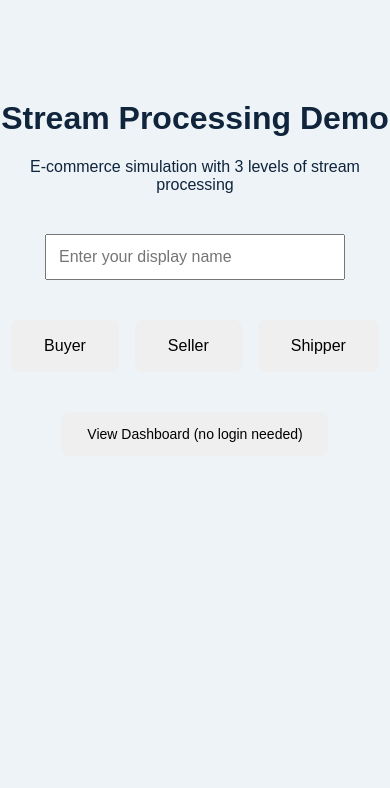
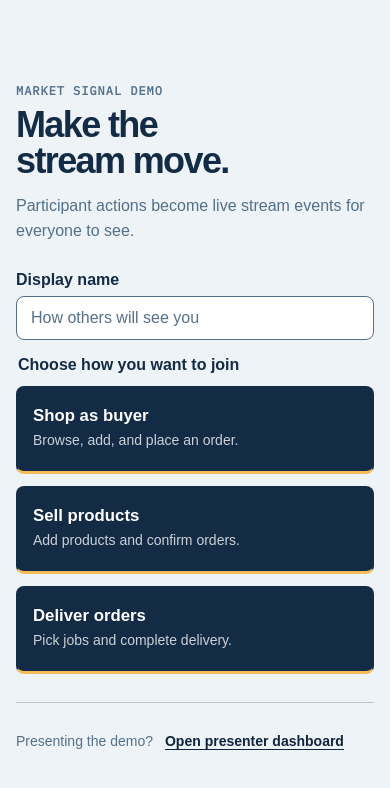
Before and after one commit to alukito/flink-demo, a React (Vite) app in the folder web/: page / in a window 390 px wide. Shown: the top 788 px of the page. Built offline with nearby package versions, Linux system fonts and the light colour scheme.

Commit message:
feat: redesign mobile audience entry

```diff
--- /dev/null
+++ b/web/src/components/RoleLayout.tsx
@@ -0,0 +1,45 @@
+import type { ReactNode } from 'react';
+import { SignalTrace } from './ui/SignalTrace';
+
+export interface RoleLayoutProps {
+  roleLabel: 'Shop' | 'Sell' | 'Deliver';
+  participantName: string;
+  pulseKey: string;
+  onLogout: () => void;
+  children: ReactNode;
+}
+
+export function RoleLayout({
+  roleLabel,
+  participantName,
+  pulseKey,
+  onLogout,
+  children,
+}: RoleLayoutProps) {
+  return (
+    <div className="role-layout">
+      <header className="role-header">
+        <div className="role-header__title">
+          <SignalTrace pulseKey={pulseKey} />
+          <h1>{roleLabel}</h1>
+        </div>
+
+        <details className="identity-menu">
+          <summary aria-label={`Open account menu for ${participantName}`}>
+            <span>{participantName}</span>
+            <span aria-hidden="true">•••</span>
+          </summary>
+          <div className="identity-menu__panel">
+            <span className="identity-menu__label">Participant</span>
+            <strong>{participantName}</strong>
+            <button className="button button--ghost" type="button" onClick={onLogout}>
+              Log out
+            </button>
+          </div>
+        </details>
+      </header>
+
+      <main className="role-layout__main">{children}</main>
+    </div>
+  );
+}
--- a/web/src/pages/Buyer.tsx
+++ b/web/src/pages/Buyer.tsx
@@ -8,6 +8,7 @@ import {
 } from '../api/client';
 import { cartItemCount } from '../lib/cart';
 import { isBuyerOrderEvent } from '../lib/orderEvents';
+import { RoleLayout } from '../components/RoleLayout';
 
 interface Product {
   id: string; name: string; price: number; quantity: number; seller_id: string; seller_name: string;
@@ -119,9 +120,14 @@ export default function Buyer() {
   };
 
   return (
-    <div style={{ padding: '20px', maxWidth: '900px', margin: '0 auto' }}>
-      <div style={{ display: 'flex', justifyContent: 'space-between', alignItems: 'center', marginBottom: '20px' }}>
-        <h1>Buyer: {name}</h1>
+    <RoleLayout
+      roleLabel="Shop"
+      participantName={name ?? 'Participant'}
+      pulseKey={events[0]?.event_id ?? 'initial'}
+      onLogout={handleLogout}
+    >
+      <div className="legacy-role-content">
+      <div className="legacy-role-toolbar">
         <div style={{ display: 'flex', gap: '12px', alignItems: 'center' }}>
           <span style={{ padding: '4px 12px', borderRadius: '4px', background: '#e0e7ff', fontSize: '14px' }}>
             Cart: {cartItemCount(cart)} items — {formatPrice(cartTotal)}
@@ -131,7 +137,6 @@ export default function Buyer() {
               {showCheckout ? 'Cancel' : 'Checkout'}
             </button>
           )}
-          <button onClick={handleLogout}>Logout</button>
         </div>
       </div>
 
@@ -233,6 +238,7 @@ export default function Buyer() {
           ))
         )}
       </div>
-    </div>
+      </div>
+    </RoleLayout>
   );
 }
--- a/web/src/pages/Landing.tsx
+++ b/web/src/pages/Landing.tsx
@@ -1,18 +1,31 @@
-import { useState } from 'react';
-import { useNavigate } from 'react-router-dom';
+import { useRef, useState, type FormEvent } from 'react';
+import { Link, useNavigate } from 'react-router-dom';
 import { createSession, type SessionResponse } from '../api/client';
 import { useSession, type Role } from '../context/SessionContext';
+
+const roles: { role: Role; label: string; description: string }[] = [
+  { role: 'buyer', label: 'Shop as buyer', description: 'Browse, add, and place an order.' },
+  { role: 'seller', label: 'Sell products', description: 'Add products and confirm orders.' },
+  { role: 'shipper', label: 'Deliver orders', description: 'Pick jobs and complete delivery.' },
+];
 
 export default function Landing() {
   const [name, setName] = useState('');
   const [error, setError] = useState('');
   const [loading, setLoading] = useState(false);
+  const nameInputRef = useRef<HTMLInputElement>(null);
   const navigate = useNavigate();
   const { setSession } = useSession();
 
-  const handleRoleSelect = async (role: Role) => {
+  const handleRoleSelect = async (event: FormEvent<HTMLFormElement>) => {
+    event.preventDefault();
+    const submitter = (event.nativeEvent as SubmitEvent).submitter as HTMLButtonElement | null;
+    const role = submitter?.dataset.role as Role | undefined;
+    if (!role) return;
+
     if (!name.trim()) {
-      setError('Please enter your name first');
+      setError('Enter your display name to continue.');
+      nameInputRef.current?.focus();
       return;
     }
     setLoading(true);
@@ -28,60 +41,59 @@ export default function Landing() {
     }
   };
 
-  const handleDashboard = () => {
-    navigate('/dashboard');
-  };
+  return (
+    <main className="landing">
+      <div className="landing__intro">
+        <span className="landing__eyebrow">Market signal demo</span>
+        <h1>Make the stream move.</h1>
+        <p>Participant actions become live stream events for everyone to see.</p>
+      </div>
 
-  return (
-    <div style={{ maxWidth: '600px', margin: '100px auto', textAlign: 'center' }}>
-      <h1>Stream Processing Demo</h1>
-      <p>E-commerce simulation with 3 levels of stream processing</p>
-
-      <div style={{ margin: '40px 0' }}>
+      <form className="landing__form" onSubmit={handleRoleSelect} noValidate>
+        <div className="landing__name-field">
+          <label htmlFor="display-name">Display name</label>
           <input
+            ref={nameInputRef}
+            id="display-name"
+            name="displayName"
             type="text"
+            autoComplete="name"
             value={name}
-          onChange={(e) => setName(e.target.value)}
-          placeholder="Enter your display name"
-          style={{ padding: '12px', fontSize: '16px', width: '300px' }}
+            onChange={(event) => {
+              setName(event.target.value);
+              if (error === 'Enter your display name to continue.') setError('');
+            }}
+            placeholder="How others will see you"
+            aria-describedby={error ? 'landing-error' : undefined}
+            aria-invalid={Boolean(error)}
             disabled={loading}
           />
         </div>
 
-      {error && <p style={{ color: 'red' }}>{error}</p>}
+        {error && <p id="landing-error" className="landing__error" role="alert">{error}</p>}
 
-      <div style={{ display: 'flex', gap: '16px', justifyContent: 'center' }}>
+        <fieldset className="landing__roles" disabled={loading}>
+          <legend>Choose how you want to join</legend>
+          <div className="landing__role-grid">
+            {roles.map(({ role, label, description }) => (
               <button
-          onClick={() => handleRoleSelect('buyer')}
-          disabled={loading}
-          style={{ padding: '16px 32px', fontSize: '16px', cursor: 'pointer' }}
+                key={role}
+                className="button button--primary landing-role-card"
+                type="submit"
+                data-role={role}
               >
-          Buyer
+                <span className="landing-role-card__label">{label}</span>
+                <span className="landing-role-card__description">{description}</span>
               </button>
-        <button
-          onClick={() => handleRoleSelect('seller')}
-          disabled={loading}
-          style={{ padding: '16px 32px', fontSize: '16px', cursor: 'pointer' }}
-        >
-          Seller
-        </button>
-        <button
-          onClick={() => handleRoleSelect('shipper')}
-          disabled={loading}
-          style={{ padding: '16px 32px', fontSize: '16px', cursor: 'pointer' }}
-        >
-          Shipper
-        </button>
+            ))}
           </div>
+        </fieldset>
+      </form>
 
-      <div style={{ marginTop: '40px' }}>
-        <button
-          onClick={handleDashboard}
-          style={{ padding: '12px 24px', fontSize: '14px', cursor: 'pointer' }}
-        >
-          View Dashboard (no login needed)
-        </button>
+      <div className="landing__presenter">
+        <span>Presenting the demo?</span>
+        <Link className="landing-dashboard-link" to="/dashboard">Open presenter dashboard</Link>
       </div>
-    </div>
+    </main>
   );
 }
--- a/web/src/pages/Seller.tsx
+++ b/web/src/pages/Seller.tsx
@@ -8,6 +8,7 @@ import {
 } from '../api/client';
 import { isSellerOrderEvent } from '../lib/orderEvents';
 import { loadLatestSellerOrders } from '../lib/sellerRefresh';
+import { RoleLayout } from '../components/RoleLayout';
 
 interface Product {
   id: string; name: string; price: number; quantity: number; seller_id: string;
@@ -104,11 +105,13 @@ export default function Seller() {
   };
 
   return (
-    <div style={{ padding: '20px', maxWidth: '900px', margin: '0 auto' }}>
-      <div style={{ display: 'flex', justifyContent: 'space-between', alignItems: 'center', marginBottom: '20px' }}>
-        <h1>Seller: {name}</h1>
-        <button onClick={handleLogout}>Logout</button>
-      </div>
+    <RoleLayout
+      roleLabel="Sell"
+      participantName={name ?? 'Participant'}
+      pulseKey={events[0]?.event_id ?? 'initial'}
+      onLogout={handleLogout}
+    >
+      <div className="legacy-role-content">
 
       {/* Product Panel */}
       <div style={{ background: 'white', borderRadius: '8px', padding: '20px', marginBottom: '20px', border: '1px solid #e5e7eb' }}>
@@ -206,6 +209,7 @@ export default function Seller() {
           )}
         </div>
       </div>
-    </div>
+      </div>
+    </RoleLayout>
   );
 }
--- a/web/src/pages/Shipper.tsx
+++ b/web/src/pages/Shipper.tsx
@@ -14,6 +14,7 @@ import {
 } from '../lib/deliveries';
 import { isShipperQueueEvent } from '../lib/orderEvents';
 import { loadLatestShipperSnapshot } from '../lib/shipperRefresh';
+import { RoleLayout } from '../components/RoleLayout';
 
 interface ShipperState {
   jobs: Delivery[];
@@ -116,11 +117,13 @@ export default function Shipper() {
     (Date.parse(second.delivered_at ?? '') || 0) - (Date.parse(first.delivered_at ?? '') || 0));
 
   return (
-    <div style={{ padding: '20px', maxWidth: '900px', margin: '0 auto' }}>
-      <div style={{ display: 'flex', justifyContent: 'space-between', alignItems: 'center', marginBottom: '20px' }}>
-        <h1>Shipper: {name}</h1>
-        <button onClick={handleLogout}>Logout</button>
-      </div>
+    <RoleLayout
+      roleLabel="Deliver"
+      participantName={name ?? 'Participant'}
+      pulseKey={events[0]?.event_id ?? 'initial'}
+      onLogout={handleLogout}
+    >
+      <div className="legacy-role-content">
 
       {error && <p style={{ color: 'red', marginBottom: '16px' }}>{error}</p>}
 
@@ -232,6 +235,7 @@ export default function Shipper() {
           })}
         </div>
       </section>
-    </div>
+      </div>
+    </RoleLayout>
   );
 }
--- a/web/src/styles/base.css
+++ b/web/src/styles/base.css
@@ -157,6 +157,332 @@ button:disabled {
   block-size: 100%;
   background: var(--color-brass);
   animation: signal-trace-pulse 700ms ease-out;
+}
+
+.landing {
+  display: grid;
+  width: min(100%, 72rem);
+  min-height: 100dvh;
+  margin-inline: auto;
+  padding: clamp(2rem, 8vw, 6rem) clamp(1rem, 4vw, 3rem);
+  align-content: center;
+  gap: clamp(1.75rem, 5vw, 3.5rem);
+  overflow-x: hidden;
+}
+
+.landing__intro {
+  max-width: 42rem;
+}
+
+.landing__eyebrow {
+  color: var(--color-steel);
+  font-family: var(--font-data);
+  font-size: 0.75rem;
+  font-weight: 700;
+  letter-spacing: 0.08em;
+  text-transform: uppercase;
+}
+
+.landing__intro h1 {
+  max-width: 12ch;
+  margin: 0.5rem 0 0;
+  color: var(--color-deep-ink);
+  font-family: var(--font-display);
+  font-size: clamp(2.25rem, 8vw, 5.5rem);
+  line-height: 0.98;
+  letter-spacing: -0.045em;
+}
+
+.landing__intro p {
+  max-width: 34rem;
+  margin: 1rem 0 0;
+  color: var(--color-steel);
+  font-size: clamp(1rem, 2vw, 1.25rem);
+  line-height: 1.55;
+}
+
+.landing__form {
+  display: grid;
+  min-width: 0;
+  gap: 1rem;
+}
+
+.landing__name-field {
+  display: grid;
+  max-width: 30rem;
+  gap: 0.4rem;
+}
+
+.landing__name-field label,
+.landing__roles legend {
+  color: var(--color-deep-ink);
+  font-weight: 700;
+}
+
+.landing__name-field input {
+  width: 100%;
+  min-width: 0;
+  padding: 0.75rem 0.875rem;
+  border: 1px solid var(--color-steel);
+  border-radius: var(--radius-sm);
+  background: var(--color-surface);
+  color: var(--color-ink);
+}
+
+.landing__name-field input::placeholder {
+  color: var(--color-steel);
+}
+
+.landing__name-field input[aria-invalid='true'] {
+  border-color: var(--color-error);
+}
+
+.landing__error {
+  margin: -0.35rem 0 0;
+  color: var(--color-error);
+  font-weight: 600;
+}
+
+.landing__roles {
+  min-width: 0;
+  margin: 0;
+  padding: 0;
+  border: 0;
+}
+
+.landing__roles legend {
+  margin-bottom: 0.75rem;
+}
+
+.landing__role-grid {
+  display: grid;
+  min-width: 0;
+  grid-template-columns: minmax(0, 1fr);
+  gap: 0.75rem;
+}
+
+.landing-role-card {
+  display: grid;
+  width: 100%;
+  min-width: 0;
+  min-height: 5.5rem;
+  padding: 1rem;
+  justify-content: stretch;
+  justify-items: start;
+  align-content: center;
+  gap: 0.25rem;
+  text-align: left;
+}
+
+.landing-role-card__label {
+  font-family: var(--font-display);
+  font-size: 1.05rem;
+  line-height: 1.25;
+}
+
+.landing-role-card__description {
+  color: color-mix(in srgb, var(--color-surface), transparent 22%);
+  font-size: 0.875rem;
+  font-weight: 400;
+  line-height: 1.4;
+}
+
+.landing__presenter {
+  display: flex;
+  align-items: baseline;
+  flex-wrap: wrap;
+  gap: 0.35rem 0.75rem;
+  padding-top: 1rem;
+  border-top: 1px solid color-mix(in srgb, var(--color-steel), transparent 65%);
+  color: var(--color-steel);
+  font-size: 0.875rem;
+}
+
+.landing-dashboard-link {
+  display: inline-flex;
+  align-items: center;
+  max-width: 100%;
+  min-height: 44px;
+  color: var(--color-ink);
+  font-weight: 700;
+  overflow-wrap: anywhere;
+  text-underline-offset: 0.2em;
+}
+
+.role-layout {
+  min-width: 0;
+  min-height: 100dvh;
+  overflow-x: hidden;
+  background: var(--color-canvas);
+}
+
+.role-header {
+  position: sticky;
+  z-index: 2;
+  top: 0;
+  display: grid;
+  min-width: 0;
+  min-height: 4.5rem;
+  padding: 0.75rem max(1rem, env(safe-area-inset-right)) 0.75rem max(1rem, env(safe-area-inset-left));
+  grid-template-columns: minmax(0, 1fr) auto;
+  align-items: center;
+  gap: 0.75rem;
+  border-bottom: 1px solid color-mix(in srgb, var(--color-steel), transparent 58%);
+  background: color-mix(in srgb, var(--color-surface), transparent 4%);
+}
+
+.role-header__title {
+  display: flex;
+  min-width: 0;
+  align-items: center;
+  gap: 0.75rem;
+}
+
+.role-header__title h1 {
+  margin: 0;
+  overflow: hidden;
+  color: var(--color-deep-ink);
+  font-family: var(--font-display);
+  font-size: clamp(1.25rem, 4vw, 1.75rem);
+  line-height: 1;
+  text-overflow: ellipsis;
+  white-space: nowrap;
+}
+
+.identity-menu {
+  position: relative;
+  min-width: 0;
+}
+
+.identity-menu summary {
+  display: flex;
+  max-width: min(11rem, 45vw);
+  min-height: 44px;
+  padding: 0.5rem 0.625rem;
+  align-items: center;
+  justify-content: flex-end;
+  gap: 0.5rem;
+  border-radius: var(--radius-sm);
+  cursor: pointer;
+  font-weight: 700;
+  list-style: none;
+}
+
+.identity-menu summary::-webkit-details-marker {
+  display: none;
+}
+
+.identity-menu summary > span:first-child {
+  min-width: 0;
+  overflow: hidden;
+  text-overflow: ellipsis;
+  white-space: nowrap;
+}
+
+.identity-menu summary > span:last-child {
+  color: var(--color-steel);
+  font-family: var(--font-data);
+  letter-spacing: 0.05em;
+}
+
+.identity-menu[open] summary {
+  background: var(--color-canvas);
+}
+
+.identity-menu__panel {
+  position: absolute;
+  top: calc(100% + 0.5rem);
+  right: 0;
+  display: grid;
+  width: min(17rem, calc(100vw - 2rem));
+  padding: 1rem;
+  gap: 0.35rem;
+  border: 1px solid color-mix(in srgb, var(--color-steel), transparent 48%);
+  border-radius: var(--radius-md);
+  background: var(--color-surface);
+  box-shadow: var(--shadow-raised);
+}
+
+.identity-menu__label {
+  color: var(--color-steel);
+  font-family: var(--font-data);
+  font-size: 0.7rem;
+  letter-spacing: 0.06em;
+  text-transform: uppercase;
+}
+
+.identity-menu__panel strong {
+  min-width: 0;
+  overflow-wrap: anywhere;
+}
+
+.identity-menu__panel .button {
+  margin-top: 0.5rem;
+  justify-content: flex-start;
+}
+
+.role-layout__main {
+  width: min(100%, 60rem);
+  min-width: 0;
+  margin-inline: auto;
+  padding: clamp(1rem, 3vw, 2rem) max(1rem, env(safe-area-inset-right)) max(2rem, env(safe-area-inset-bottom)) max(1rem, env(safe-area-inset-left));
+}
+
+.legacy-role-content {
+  min-width: 0;
+}
+
+.legacy-role-toolbar {
+  display: flex;
+  min-width: 0;
+  margin-bottom: 1rem;
+  justify-content: flex-end;
+}
+
+.legacy-role-toolbar > div {
+  min-width: 0;
+  flex-wrap: wrap;
+  justify-content: flex-end;
+}
+
+.action-card {
+  min-width: 0;
+  padding: clamp(1rem, 3vw, 1.5rem);
+  border: 1px solid color-mix(in srgb, var(--color-steel), transparent 52%);
+  border-radius: var(--radius-md);
+  background: var(--color-surface);
+  box-shadow: var(--shadow-raised);
+}
+
+.action-card__header {
+  margin-bottom: 1rem;
+}
+
+.action-card__header h2 {
+  margin: 0;
+  color: var(--color-deep-ink);
+  font-family: var(--font-display);
+  font-size: clamp(1.25rem, 4vw, 1.6rem);
+}
+
+.action-card__header p {
+  margin: 0.35rem 0 0;
+  color: var(--color-steel);
+}
+
+@media (min-width: 48rem) {
+  .landing__role-grid {
+    grid-template-columns: repeat(3, minmax(0, 1fr));
+  }
+
+  .landing-role-card {
+    min-height: 8.5rem;
+    align-content: end;
+  }
+
+  .role-header {
+    padding-inline: max(2rem, env(safe-area-inset-left));
+  }
 }
 
 .dashboard-shell {
```
Also changed, not shown: web/src/components/ActionCard.tsx (added, +22 -0 lines), web/src/lib/feedback.ts (added, +19 -0 lines), 2 other files (tests, documents, lock files or other folders). Lines whose indentation alone changed are shown as unchanged.
